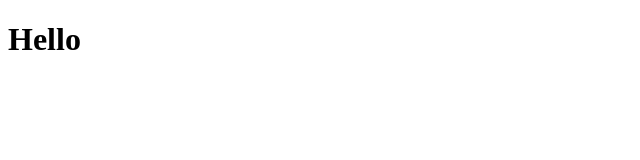
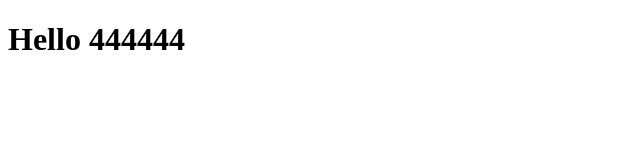
Before and after one commit to Ivan99936/href, a plain HTML site: page index.html in a window 1280 px wide. Shown: the whole page, without its empty margins (0-640 px from the left). Drawn offline with Linux system fonts and the light colour scheme.

Commit message:
Создал новую ветку

```diff
--- a/index.html
+++ b/index.html
@@ -6,7 +6,7 @@
 </head>
 <body>
 
-<h1>Hello</h1>
+<h1>Hello 444444</h1>
 
 </body>
 </html>
```
